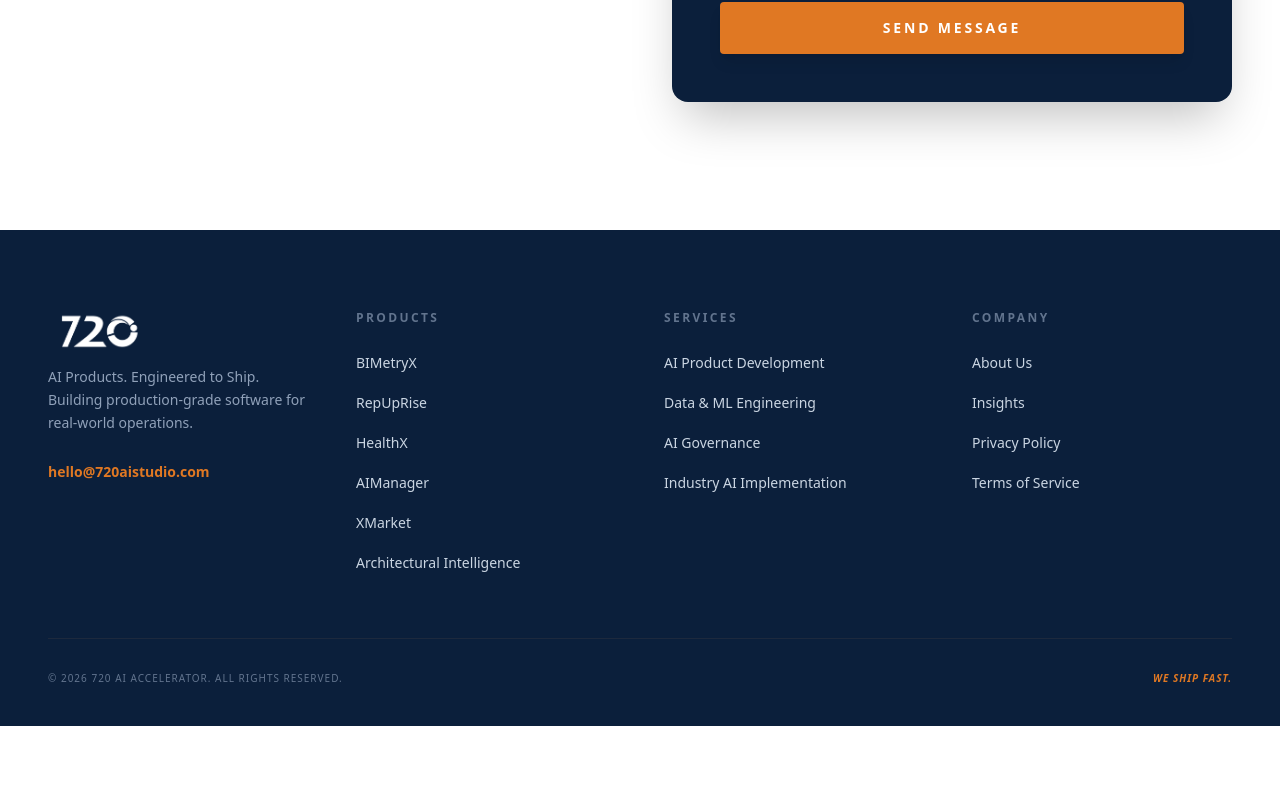
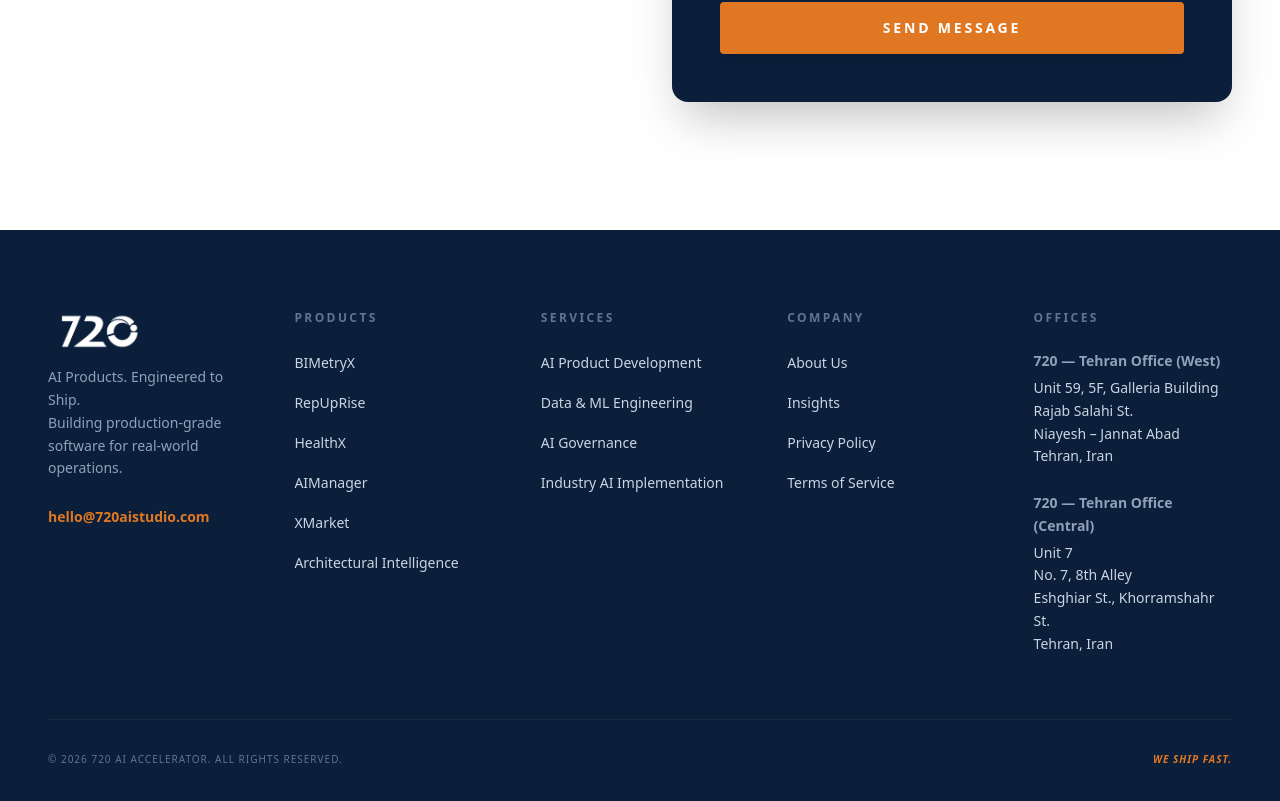
Before and after one commit to ali-sanaati/720AiStudio, a Next.js app: page / in a window 1280 px wide. Shown: the part 6967-7768 px from the top of the page. Before the commit the page ends 7693 px from the top, so only its background shows below. Built offline with nearby package versions, Linux system fonts and the light colour scheme.

Commit message:
add address to 720 footer

```diff
--- a/src/components/templates/720/Footer.tsx
+++ b/src/components/templates/720/Footer.tsx
@@ -49,7 +49,7 @@
   return (
     <footer className="bg-[#0B1F3B] text-white pt-20 pb-10">
       <div className="container mx-auto px-6 lg:px-12">
-        <div className="grid grid-cols-1 md:grid-cols-2 lg:grid-cols-4 gap-12 mb-16">
+        <div className="grid grid-cols-1 md:grid-cols-2 lg:grid-cols-5 gap-12 mb-16">
 
           <div className="col-span-1 lg:col-span-1">
             <Link href="/">
@@ -101,6 +101,26 @@
             </ul>
           </div>
 
+          <div className="md:col-span-2 lg:col-span-1">
+            <h4 className="text-xs font-black uppercase tracking-[0.2em] mb-6 text-slate-500">Offices</h4>
+            <div className="space-y-6">
+              <address className="text-sm text-slate-300 not-italic leading-relaxed">
+                <span className="text-slate-400 font-semibold block mb-1">720 — Tehran Office (West)</span>
+                Unit 59, 5F, Galleria Building<br />
+                Rajab Salahi St.<br />
+                Niayesh – Jannat Abad<br />
+                Tehran, Iran
+              </address>
+              <address className="text-sm text-slate-300 not-italic leading-relaxed">
+                <span className="text-slate-400 font-semibold block mb-1">720 — Tehran Office (Central)</span>
+                Unit 7<br />
+                No. 7, 8th Alley<br />
+                Eshghiar St., Khorramshahr St.<br />
+                Tehran, Iran
+              </address>
+            </div>
+          </div>
+
         </div>
 
         {/* Bottom Bar */}
```
